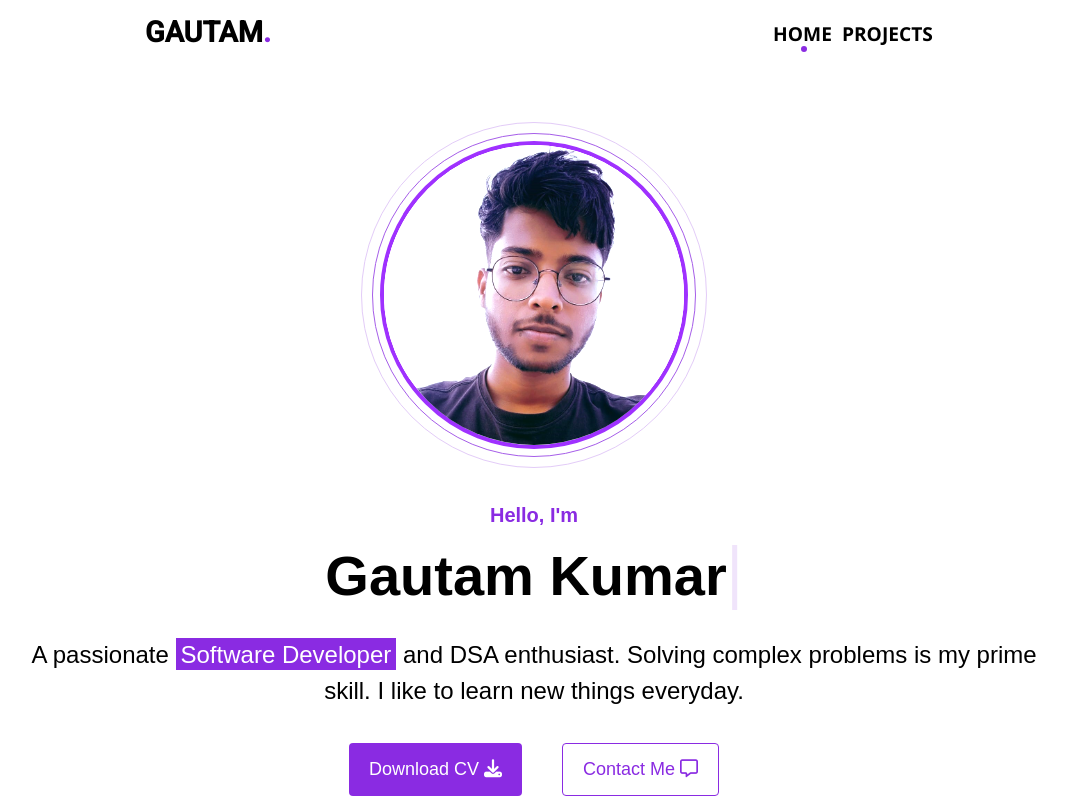
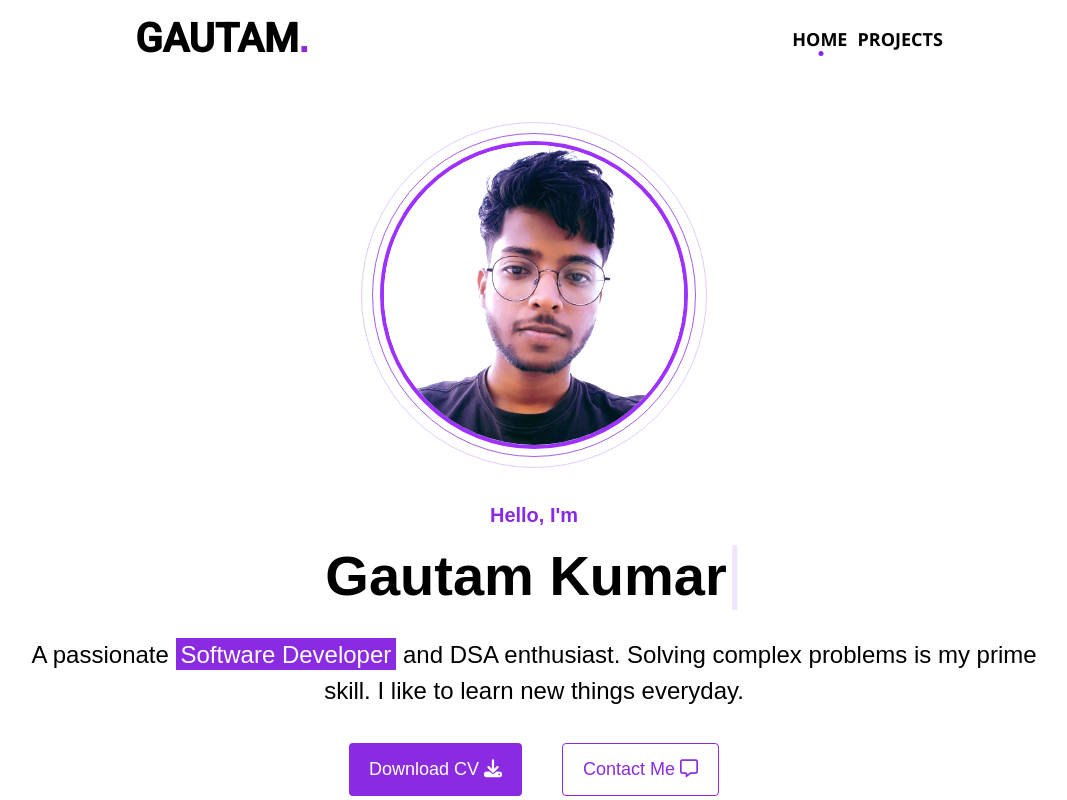
Before and after one commit to krgtm05/gautam.in, an Angular app: page / in a window 1280 px wide. Shown: the top 800 px of the page, without its empty margins (106-1173 px from the left). Built offline with nearby package versions, Linux system fonts and the light colour scheme.

Commit message:
animation changes footer changed

```diff
--- a/angular.json
+++ b/angular.json
@@ -28,7 +28,7 @@
             "inlineStyleLanguage": "scss",
             "assets": [
               "src/favicon.ico",
-              "src/assets"
+              "portfolio/src/assets"
             ],
             "styles": [
               "src/styles.scss",
--- a/src/app/home/home.component.html
+++ b/src/app/home/home.component.html
@@ -445,7 +445,7 @@
               type="text"
               id="fname"
               name="fname"
-              placeholder="Puneet Superstar"
+              placeholder="John Doe"
               required
             /><br /><br />
           </div>
@@ -488,7 +488,7 @@
         source code. Connect with me on linkedIn to stay up to dated.
       </p>
       <div class="media-icon">
-        <a href="mailto:krgautamofficial@google.com"
+        <a href="mailto:krgautamofficial@gmail.com"
           ><i class="fa-regular fa-envelope"></i
         ></a>
         <a href="https://github.com/krgtm05"
--- a/src/app/home/home.component.scss
+++ b/src/app/home/home.component.scss
@@ -449,7 +449,8 @@
     margin-top: 10px;
     background-color: #f5f5f5;
     padding: 10px;
-    font-size: 1rem;
+    font-size: 0.9rem;
+    font-family: Arial, Helvetica, sans-serif;
   }
 
   textarea:hover {
@@ -721,6 +722,7 @@ footer {
       background-color: #f5f5f5;
       padding: 10px;
       font-size: 1.2rem;
+      font-family: Arial, Helvetica, sans-serif;
     }
 
     textarea:hover {
@@ -982,7 +984,7 @@ footer {
   bottom: 0;
   text-align: center;
   color: rgb(12, 11, 12);
-  font-size: 20px;
+  font-size: 15px;
   // background-color: none;
 }
 
--- a/src/app/navbar/navbar.component.html
+++ b/src/app/navbar/navbar.component.html
@@ -1,7 +1,7 @@
 
 <div class="container">
   <nav class="navbar" (scroll)="onWindowScroll();">
-    <div ><h3>GAUTAM<span id="thedot" style="color: blueviolet;">.</span>
+    <div ><h3>GAUTAM<span id="thedot" style="color: blueviolet;font-family:'Franklin Gothic Medium', 'Arial Narrow', Arial, sans-serif;">.</span>
     </h3>
     </div>
 
--- a/src/app/navbar/navbar.component.scss
+++ b/src/app/navbar/navbar.component.scss
@@ -7,12 +7,18 @@ nav {
   position: fixed;
   z-index: 999;
   width: 100%;
-
-  // margin-bottom: 100px;
+div{
+  display: flex;
+    justify-content: center;
+    align-items: center;
   h3 {
     font-size: 1.2rem;
     margin: 0;
+
   }
+}
+  // margin-bottom: 100px;
+
 
   .nav-links {
     display: flex;
@@ -34,9 +40,9 @@ nav {
       position: absolute;
       background: blueviolet;
       bottom: 0;
-      height: 6px;
+      height: 5px;
       content: '';
-      width: 6px;
+      width: 5px;
       left: 60%;
     }
 
@@ -83,14 +89,21 @@ nav {
       padding: 15px;
 
       // border-bottom: 1px solid blueviolet;
-      h3 {
-        font-size: 1.8rem;
+      div{
+        display: flex;
+          justify-content: center;
+          align-items: center;
+        h3 {
+          font-size: 2.5rem;
+          margin: 0;
 
+        }
       }
-
-      p {
-        font-size: 1.2rem;
-      }
+          .nav-links{
+            p{
+              font-size: 18px;
+            }
+          }
     }
 
     // justify-content: center;
```
